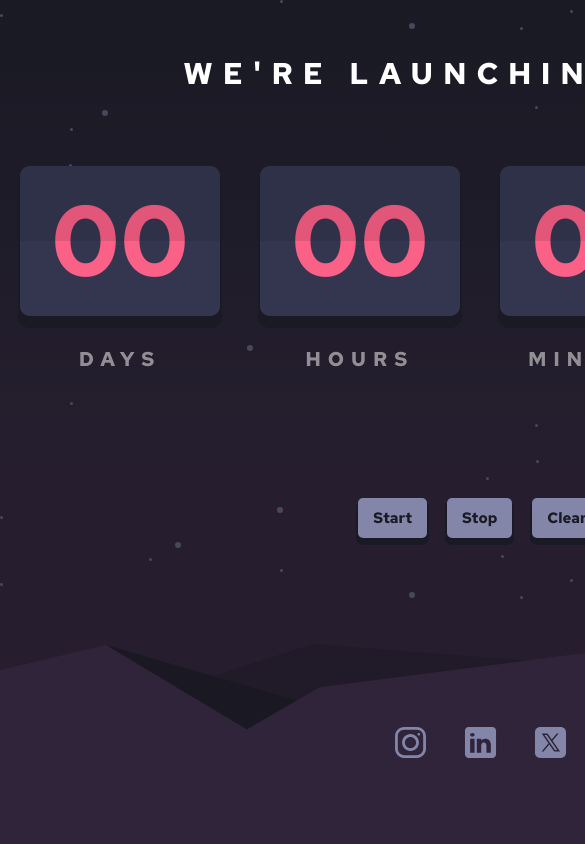
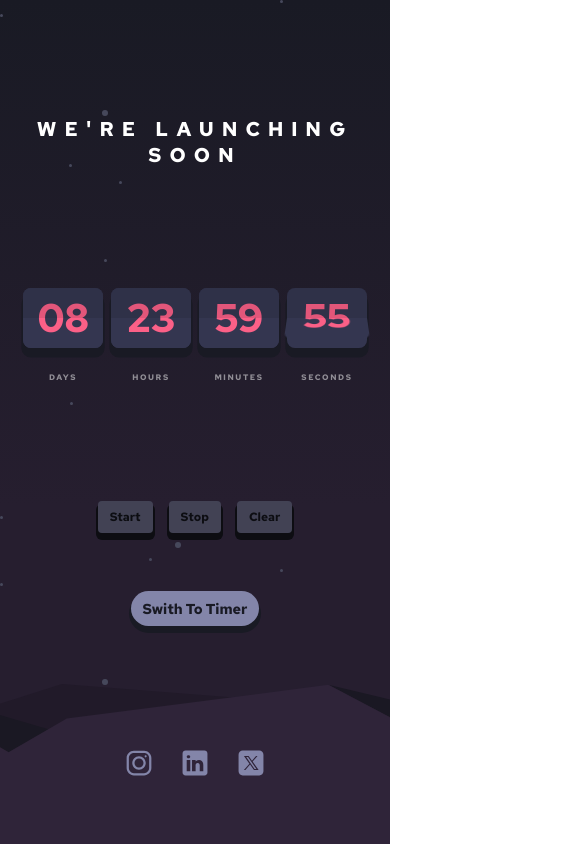
Before and after one commit to rahulkumar215/Launch-Countdown-Timer, a React (Create React App) app: page / in a window 390 px wide. Shown: the top 844 px of the page, 585 px wide, since content can reach past the window. Built offline with nearby package versions, Linux system fonts and the light colour scheme.

Commit message:
completed the challenge

```diff
--- /dev/null
+++ b/src/components/Button.jsx
@@ -0,0 +1,16 @@
+import React from "react";
+import "./Button.scss";
+
+function Button({ onClick, disabled, children, className = "" }) {
+  return (
+    <button
+      className={`btn ${className}`}
+      onClick={() => onClick()}
+      disabled={disabled}
+    >
+      {children}
+    </button>
+  );
+}
+
+export default Button;
--- /dev/null
+++ b/src/components/Button.scss
@@ -0,0 +1,26 @@
+.btn {
+  padding: 1rem 1.5rem;
+  border-radius: 0.5rem;
+  border: none;
+  background-color: var(--color-icons);
+  color: var(--color-very-dark-mostly-black-blue);
+  font-size: 1.5rem;
+  transition: all 0.2s ease;
+  cursor: pointer;
+  font-family: inherit;
+  box-shadow: 0px 5px 0px 2px rgba(25, 26, 36, 1);
+
+  &:hover {
+    background-color: var(--color-soft-red);
+    box-shadow: 0px 8px 0px 2px rgba(25, 26, 36, 1);
+    transform: translateY(-2px) scale(1.05);
+  }
+
+  &:active {
+    transform: translateY(0);
+  }
+
+  &:disabled {
+    filter: brightness(0.5);
+  }
+}
--- a/src/components/Clock.jsx
+++ b/src/components/Clock.jsx
@@ -2,7 +2,9 @@ import React, { useEffect, useState } from "react";
 import "./Clock.scss";
 import Timer from "./Timer";
 
-function Clock({ runClock, targetDate }) {
+function Clock({ runClock, stopClock, clockType, timer, updateTimer }) {
+  const targetDate = new Date().setDate(new Date().getDate() + 9);
+
   const [days, setDays] = useState(0);
   const [hours, setHours] = useState(0);
   const [minutes, setMinutes] = useState(0);
@@ -13,6 +15,7 @@ function Clock({ runClock, targetDate }) {
     const complete = nowTime >= targetDateTime;
 
     if (complete) {
+      stopClock();
       return {
         complete,
         days: 0,
@@ -22,12 +25,13 @@ function Clock({ runClock, targetDate }) {
       };
     }
     const secondsRemaining = Math.floor((targetDateTime - nowTime) / 1000);
-
     const days = Math.floor(secondsRemaining / 60 / 60 / 24);
     const hours = Math.floor(secondsRemaining / 60 / 60) - days * 24;
     const minutes =
       Math.floor(secondsRemaining / 60) - hours * 60 - days * 24 * 60;
     const seconds = secondsRemaining % 60;
+
+    console.log(days, hours, minutes, seconds);
 
     return {
       complete,
@@ -52,7 +56,7 @@ function Clock({ runClock, targetDate }) {
       return timeRemainingBits.complete;
     }
 
-    if (runClock) {
+    if (clockType === "countdown" && runClock) {
       const countdownTimer = setInterval(() => {
         const isComplete = updateAllSegments();
 
@@ -63,7 +67,20 @@ function Clock({ runClock, targetDate }) {
 
       return () => clearInterval(countdownTimer);
     }
-  }, [runClock]);
+
+    if (clockType === "timer" && runClock) {
+      const countdownTimer = setInterval(() => {
+        setDays(Math.floor(timer / 60 / 60 / 24));
+        setHours(Math.floor(timer / 60 / 60));
+        setMinutes(Math.floor(timer / 60));
+        setSeconds(Math.floor(timer % 60));
+
+        updateTimer(timer + 1);
+      }, 1000);
+
+      return () => clearInterval(countdownTimer);
+    }
+  }, [runClock, clockType, timer]);
 
   return (
     <div className="container__clock">
--- a/src/components/Clock.scss
+++ b/src/components/Clock.scss
@@ -1,4 +1,10 @@
 .container__clock {
+  grid-column: 1;
+
+  @media only screen and (max-width: 50em) {
+    align-self: end;
+  }
+
   display: flex;
   align-items: center;
   justify-content: center;
--- a/src/components/Controllers.jsx
+++ b/src/components/Controllers.jsx
@@ -1,18 +1,21 @@
 import React from "react";
 import "./Controllers.scss";
+import Button from "./Button";
 
-function Controllers({ startClock, stopClock, clearClock }) {
+function Controllers({ clockType, startClock, stopClock, clearClock }) {
   return (
     <div className="container__controllers">
-      <button className="btn" onClick={() => startClock()}>
+      <Button onClick={startClock} disabled={!(clockType === "timer")}>
         Start
-      </button>
-      <button className="btn" onClick={() => stopClock()}>
+      </Button>
+
+      <Button onClick={stopClock} disabled={!(clockType === "timer")}>
         Stop
-      </button>
-      <button className="btn" onClick={() => clearClock()}>
+      </Button>
+
+      <Button onClick={clearClock} disabled={!(clockType === "timer")}>
         Clear
-      </button>
+      </Button>
     </div>
   );
 }
--- a/src/components/Controllers.scss
+++ b/src/components/Controllers.scss
@@ -1,29 +1,14 @@
 .container__controllers {
+  grid-column: 1;
+
+  // margin: 5rem 0;
+
+  @media only screen and (max-width: 50em) {
+    align-self: end;
+  }
+
   display: flex;
   justify-content: center;
   align-items: center;
   gap: 2rem;
-
-  .btn {
-    padding: 1rem 1.5rem;
-    border-radius: 0.5rem;
-    border: none;
-    background-color: var(--color-icons);
-    color: var(--color-very-dark-mostly-black-blue);
-    font-size: 1.5rem;
-    transition: all 0.2s ease;
-    cursor: pointer;
-    font-family: inherit;
-    box-shadow: 0px 5px 0px 2px rgba(25, 26, 36, 1);
-
-    &:hover {
-      background-color: var(--color-soft-red);
-      box-shadow: 0px 8px 0px 2px rgba(25, 26, 36, 1);
-      transform: translateY(-2px) scale(1.05);
-    }
-
-    &:active {
-      transform: translateY(0);
-    }
-  }
 }
--- a/src/components/Timer.scss
+++ b/src/components/Timer.scss
@@ -2,15 +2,33 @@
   margin: 2rem;
   text-align: center;
   font-size: 3rem;
+
+  @media only screen and (max-width: 50em) {
+    margin: 1rem;
+  }
+
+  @media only screen and (max-width: 25em) {
+    margin: 0.5rem;
+  }
 }
 
 .time-segment {
   display: block;
-  font-size: 100px;
+  font-size: 10rem;
   font-weight: 900;
-  width: 200px;
+  width: 20rem;
   border-radius: 1rem;
-  box-shadow: 0px 10px 0px 2px rgba(25, 26, 36, 1);
+  box-shadow: 0px 1rem 0px 0.2rem rgba(25, 26, 36, 1);
+
+  @media only screen and (max-width: 50em) {
+    font-size: 8rem;
+    width: 15rem;
+  }
+
+  @media only screen and (max-width: 37.5em) {
+    font-size: 5rem;
+    width: 10rem;
+  }
 }
 
 .time-group {
@@ -75,8 +93,21 @@
   position: absolute;
   top: 0;
   height: 100%;
-  width: 200px;
-  perspective: 600px;
+  width: 20rem;
+  perspective: 60rem;
+
+  @media only screen and (max-width: 62.5em) {
+    perspective: 40rem;
+  }
+
+  @media only screen and (max-width: 50em) {
+    width: 15rem;
+    perspective: 40rem;
+  }
+
+  @media only screen and (max-width: 37.5em) {
+    width: 10rem;
+  }
 }
 
 .segment-overlay__top,
@@ -126,6 +157,16 @@
   font-size: 2rem;
   letter-spacing: 0.7rem;
   opacity: 0.5;
+
+  @media only screen and (max-width: 50em) {
+    font-size: 1.5rem;
+    letter-spacing: 0.4rem;
+  }
+
+  @media only screen and (max-width: 37.5em) {
+    font-size: 1rem;
+    letter-spacing: 0.2rem;
+  }
 }
 
 @keyframes flip-top {
--- a/src/components/TimerContainer.jsx
+++ b/src/components/TimerContainer.jsx
@@ -2,12 +2,12 @@ import React, { useState } from "react";
 import "./TimerContainer.scss";
 import Clock from "./Clock";
 import Controllers from "./Controllers";
+import Button from "./Button";
 
 function TimerContainer() {
-  const [targetDate, setTargetDate] = useState(
-    new Date().setDate(new Date().getDate() + 9)
-  );
-  const [runClock, setRunClock] = useState(false);
+  const [runClock, setRunClock] = useState(true);
+  const [clockType, setClockType] = useState("countdown");
+  const [timer, setTimer] = useState(0);
 
   function startClock() {
     setRunClock(true);
@@ -17,21 +17,54 @@ function TimerContainer() {
     setRunClock(false);
   }
 
+  function swtichClock() {
+    setClockType((prev) => (prev === "countdown" ? "timer" : "countdown"));
+    setRunClock(true);
+    setTimer((prev) => 0);
+  }
+
   function clearClock() {
-    setTargetDate(new Date().setDate(new Date().getDate()) - 1);
-    stopClock();
-    startClock();
+    setTimer((prev) => 0);
+
+    if (runClock) {
+      setTimeout(() => stopClock(), 1000);
+    }
+
+    if (!runClock) {
+      startClock();
+      setTimeout(() => stopClock(), 1000);
+    }
   }
 
   return (
     <div className="container__timer">
-      <h1>WE'RE LAUNCHING SOON</h1>
-      <Clock runClock={runClock} targetDate={targetDate} />
+      <h1>
+        {clockType === "countdown"
+          ? "WE'RE LAUNCHING SOON"
+          : "COUNTING TILL END OF TIME"}
+      </h1>
+      <Clock
+        runClock={runClock}
+        stopClock={stopClock}
+        clockType={clockType}
+        timer={timer}
+        updateTimer={(value) => setTimer(value)}
+      />
       <Controllers
+        clockType={clockType}
         startClock={startClock}
         stopClock={stopClock}
         clearClock={clearClock}
+        runClock={runClock}
       />
+      <Button
+        className="grid-center"
+        onClick={() => {
+          swtichClock();
+        }}
+      >
+        Swith To {clockType === "countdown" ? "Timer" : "Countdown"}
+      </Button>
     </div>
   );
 }
--- a/src/components/TimerContainer.scss
+++ b/src/components/TimerContainer.scss
@@ -2,7 +2,7 @@
   display: grid;
   grid-template-rows: repeat(1fr);
 
-  align-items: start;
+  align-items: center;
   justify-content: center;
 
   text-align: center;
@@ -10,11 +10,28 @@
   width: 100%;
   height: 100%;
 
+  .grid-center {
+    justify-self: center;
+    border-radius: 50rem;
+    font-size: 1.8rem;
+    // margin: 5rem 0;
+  }
+
   h1 {
     align-self: center;
     font-size: 3rem;
     color: var(--color-white);
     letter-spacing: 1rem;
     font-family: inherit;
+
+    // margin: 10rem 0;
+
+    @media only screen and (max-width: 50em) {
+      align-self: end;
+    }
+
+    @media only screen and (max-width: 37.5em) {
+      font-size: 2.5rem;
+    }
   }
 }
--- a/src/index.scss
+++ b/src/index.scss
@@ -1,4 +1,12 @@
 @import url("https://fonts.googleapis.com/css2?family=Red+Hat+Text:ital,wght@0,700;1,700&display=swap");
+/* autoprefixer grid: on */
+@import "./App.scss";
+@import "./components/Button.scss";
+@import "./components/Clock.scss";
+@import "./components/Controllers.scss";
+@import "./components/Timer.scss";
+@import "./components/TimerContainer.scss";
+@import "./components/ToolsAndLinkContainer.scss";
 
 :root {
   --color-grayish-blue: #8486a9;
@@ -17,7 +25,18 @@
   --font-size-small: 50%;
   --font-family: "Red Hat Text", sans-serif;
   --font-weight: 700;
+
+  --bp-largest: 62.5em; // 1000px
+  --bp-large: 50em; // 800px
+  --bp-medium: 37.5em; // 600px
+  --bp-small: 31.25em; // 500px
+  --bp-smaller: 25em; // 400px
 }
+
+// $bp-medium: 56.25em; // 900px
+// $bp-small: 37.5em; // 600px
+// $bp-smallest: 31.25em; // 500px
+// $bp-smallest: 31.25em; // 400px
 
 *,
 *::after,
@@ -30,6 +49,18 @@
 html {
   font-size: var(--font-size-normal);
   box-sizing: border-box;
+
+  @media only screen and (max-width: 62.5em) {
+    font-size: var(--font-size-small);
+  }
+
+  @media only screen and (max-width: 37.5em) {
+    font-size: var(--font-size-normal);
+  }
+
+  @media only screen and (max-width: 31.25em) {
+    font-size: var(--font-size-small);
+  }
 }
 
 body {
@@ -40,6 +71,7 @@ body {
     );
 
   font-family: var(--font-family);
+
   width: 100vw;
   height: 100vh;
 }
```
Also changed, not shown: package.json (+3 -12 lines).
